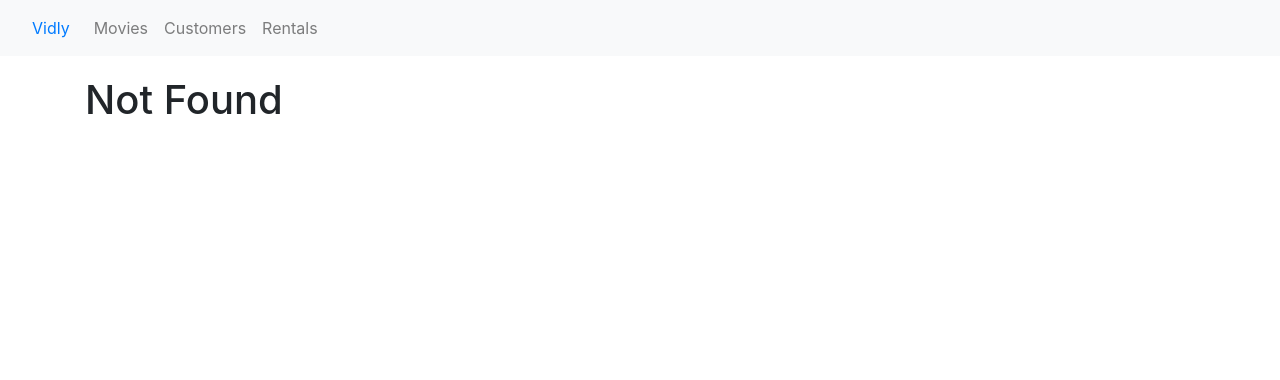
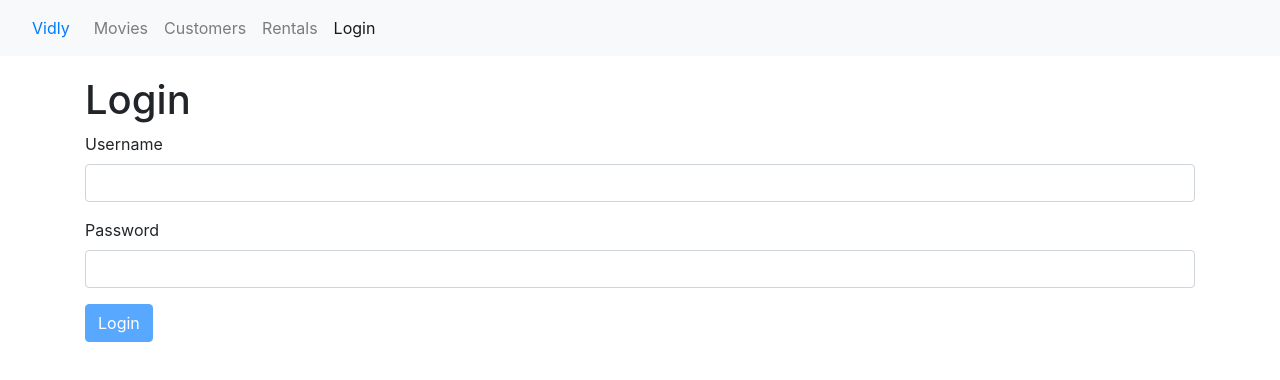
Before and after one commit to TomasNiDo/react-training-vidly, a React (Create React App) app: page /login in a window 1280 px wide. Before the commit this address led to /not-found. Shown: the top 380 px of the page. Built offline with nearby package versions, Linux system fonts and the light colour scheme.

Commit message:
Add login form

```diff
--- a/package.json
+++ b/package.json
@@ -5,6 +5,7 @@
   "dependencies": {
     "bootstrap": "4.1.1",
     "font-awesome": "4.7.0",
+    "joi-browser": "13.4",
     "lodash": "4.17.10",
     "prop-types": "15.6.2",
     "react": "^16.4.2",
--- a/src/App.js
+++ b/src/App.js
@@ -6,6 +6,7 @@ import MovieDetails from "./components/MovieDetails";
 import Customers from "./components/Customers";
 import Rentals from "./components/Rentals";
 import NotFound from "./components/NotFound";
+import LoginForm from "./components/LoginForm";
 import "./App.css";
 
 class App extends Component {
@@ -15,10 +16,11 @@ class App extends Component {
         <Navbar />
         <main className="container">
           <Switch>
+            <Route path="/login" component={LoginForm} />
+            <Route path="/movies/:id" component={MovieDetails} />
+            <Route path="/movies" component={Movies} />
             <Route path="/customers" component={Customers} />
             <Route path="/rentals" component={Rentals} />
-            <Route path="/movies/:id" component={MovieDetails} />
-            <Route path="/movies" component={Movies} />
             <Route path="/not-found" component={NotFound} />
             <Redirect from="/" to="/movies" exact />
             <Redirect to="/not-found" />
--- /dev/null
+++ b/src/components/LoginForm.jsx
@@ -0,0 +1,38 @@
+import React from "react";
+import Joi from "joi-browser";
+import Form from "./common/Form";
+
+class LoginForm extends Form {
+  state = {
+    form: { username: "", password: "" },
+    errors: {}
+  };
+
+  schema = {
+    username: Joi.string()
+      .required()
+      .label("Username"),
+    password: Joi.string()
+      .required()
+      .label("Password")
+  };
+
+  doSubmit = () => {
+    console.log("Submitted");
+  };
+
+  render() {
+    return (
+      <div>
+        <h1>Login</h1>
+        <form onSubmit={this.handleSubmit}>
+          {this.renderInput("username", "Username")}
+          {this.renderInput("password", "Password", "password")}
+          {this.renderButton("Login")}
+        </form>
+      </div>
+    );
+  }
+}
+
+export default LoginForm;
--- a/src/components/Navbar.jsx
+++ b/src/components/Navbar.jsx
@@ -7,6 +7,17 @@ const Navbar = props => {
       <Link className="nav-link" to="/">
         Vidly
       </Link>
+      <button
+        className="navbar-toggler"
+        type="button"
+        data-toggle="collapse"
+        data-target="#navbarNav"
+        aria-controls="navbarNav"
+        aria-expanded="false"
+        aria-label="Toggle navigation"
+      >
+        <span className="navbar-toggler-icon" />
+      </button>
       <div className="collapse navbar-collapse" id="navbarNav">
         <ul className="navbar-nav">
           <li className="nav-item">
@@ -24,6 +35,11 @@ const Navbar = props => {
               Rentals
             </NavLink>
           </li>
+          <li className="nav-item">
+            <NavLink className="nav-link" to="/login">
+              Login
+            </NavLink>
+          </li>
         </ul>
       </div>
     </nav>
--- /dev/null
+++ b/src/components/common/Form.jsx
@@ -0,0 +1,83 @@
+import React, { Component } from "react";
+import Joi from "joi-browser";
+import Input from "./Input";
+
+class Form extends Component {
+  state = {
+    form: {},
+    errors: {}
+  };
+
+  validate = () => {
+    const options = { abortEarly: false };
+    const { error } = Joi.validate(this.state.form, this.schema, options);
+    if (!error) return null;
+
+    const errors = {};
+
+    for (let item of error.details) {
+      errors[item.path[0]] = item.message;
+    }
+
+    return errors;
+  };
+
+  validateProperty = ({ name, value }) => {
+    const field = { [name]: value };
+    const schema = { [name]: this.schema[name] };
+    const { error } = Joi.validate(field, schema);
+
+    return error ? error.details[0].message : null;
+  };
+
+  handleSubmit = e => {
+    e.preventDefault();
+
+    const errors = this.validate();
+    this.setState({ errors: errors || {} });
+    if (errors) return;
+
+    this.doSubmit();
+  };
+
+  handleChange = ({ currentTarget: input }) => {
+    const errors = { ...this.state.errors };
+    const errorMessage = this.validateProperty(input);
+
+    if (errorMessage) {
+      errors[input.name] = errorMessage;
+    } else {
+      delete errors[input.name];
+    }
+
+    const form = { ...this.state.form };
+    form[input.name] = input.value;
+
+    this.setState({ form, errors });
+  };
+
+  renderButton(label) {
+    return (
+      <button disabled={this.validate()} className="btn btn-primary">
+        {label}
+      </button>
+    );
+  }
+
+  renderInput(name, label, type = "text") {
+    const { form, errors } = this.state;
+
+    return (
+      <Input
+        name={name}
+        value={form[name]}
+        label={label}
+        onChange={this.handleChange}
+        error={errors[name]}
+        type={type}
+      />
+    );
+  }
+}
+
+export default Form;
--- /dev/null
+++ b/src/components/common/Input.jsx
@@ -0,0 +1,13 @@
+import React from "react";
+
+const Input = ({ name, label, error, ...rest }) => {
+  return (
+    <div className="form-group">
+      <label htmlFor={name}>{label}</label>
+      <input {...rest} id={name} name={name} className="form-control" />
+      {error && <div className="alert alert-danger">{error}</div>}
+    </div>
+  );
+};
+
+export default Input;
```
Also changed, not shown: 1 other file (tests, documents, lock files or other folders).
